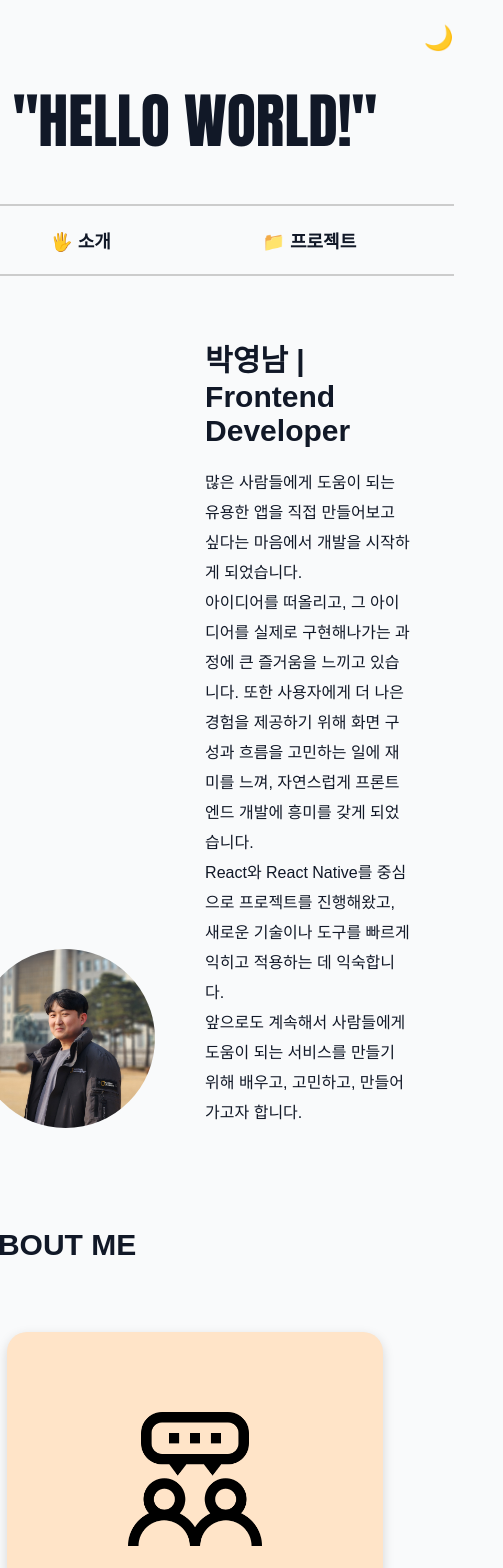
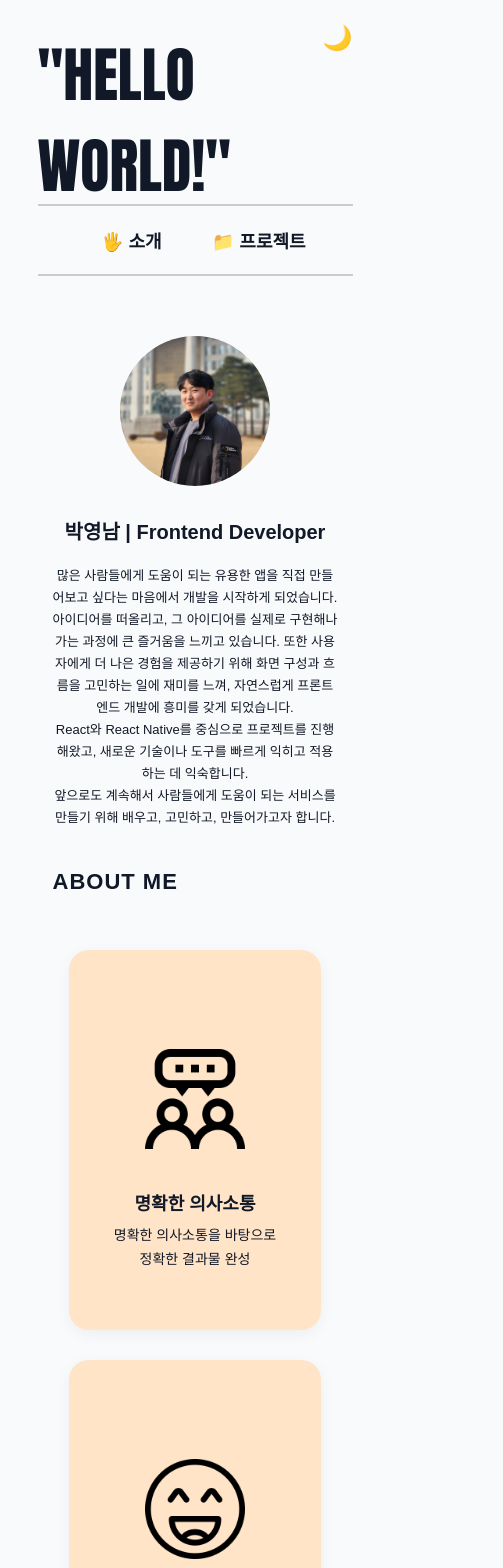
Before and after one commit to FreshSangchoo/blog, a React (Vite) app in the folder frontend/: page /introduce in a window 390 px wide. Shown: the top 1568 px of the page, 503 px wide, since content can reach past the window. Built offline with nearby package versions, Linux system fonts and the light colour scheme; a small style sheet from the web is missing.

Commit message:
[style] Improve responsive design

```diff
--- a/frontend/index.html
+++ b/frontend/index.html
@@ -1,9 +1,37 @@
 <!DOCTYPE html>
-<html lang="en">
+<html lang="ko">
   <head>
     <meta charset="UTF-8" />
     <meta name="viewport" content="width=device-width, initial-scale=1.0" />
-    <title>FreshSangchoo's Blog</title>
+    <title>박영남 | Frontend Developer Portfolio</title>
+
+    <script>
+      (function () {
+        const stored = localStorage.getItem("theme");
+        const prefersDark = window.matchMedia(
+          "(prefers-color-scheme: dark)"
+        ).matches;
+        const theme = stored || (prefersDark ? "dark" : "light");
+        document.documentElement.setAttribute("data-theme", theme);
+
+        if (theme === "dark") {
+          document.documentElement.style.backgroundColor = "rgb(15, 23, 42)";
+          document.documentElement.style.color = "rgb(241, 245, 249)";
+        } else {
+          document.documentElement.style.backgroundColor = "rgb(249, 250, 251)";
+          document.documentElement.style.color = "rgb(17, 24, 39)";
+        }
+      })();
+    </script>
+
+    <style>
+      html,
+      body {
+        margin: 0;
+        padding: 0;
+        transition: background-color 0.2s ease, color 0.2s ease;
+      }
+    </style>
   </head>
   <body>
     <div id="root"></div>
--- a/frontend/src/App.css
+++ b/frontend/src/App.css
@@ -24,6 +24,11 @@ html {
   --success: rgb(22, 163, 74);
   --radius: 10px;
   --shadow: 0 4px 16px rgba(0, 0, 0, 0.05);
+  --card-bg: rgb(255, 255, 255);
+  --keyword-card-bg: rgb(255, 228, 200);
+  --stack-card-bg: rgb(255, 255, 255);
+  --project-card-bg: rgb(255, 255, 255);
+  --star-color: gold;
 }
 
 /* Dark mode */
@@ -38,6 +43,11 @@ html {
   --error: rgb(248, 113, 113);
   --success: rgb(74, 222, 128);
   --shadow: 0 4px 16px rgba(0, 0, 0, 0.25);
+  --card-bg: rgb(30, 41, 59);
+  --keyword-card-bg: rgb(71, 85, 105);
+  --stack-card-bg: rgb(30, 41, 59);
+  --project-card-bg: rgb(30, 41, 59);
+  --star-color: rgb(251, 191, 36);
 }
 
 @media (prefers-color-scheme: dark) {
@@ -52,6 +62,11 @@ html {
     --error: rgb(248, 113, 113);
     --success: rgb(74, 222, 128);
     --shadow: 0 4px 16px rgba(0, 0, 0, 0.25);
+    --card-bg: rgb(30, 41, 59);
+    --keyword-card-bg: rgb(71, 85, 105);
+    --stack-card-bg: rgb(30, 41, 59);
+    --project-card-bg: rgb(30, 41, 59);
+    --star-color: rgb(251, 191, 36);
   }
 }
 
@@ -85,3 +100,13 @@ button:disabled {
   opacity: 0.6;
   cursor: not-allowed;
 }
+
+:root[data-theme="dark"] .keyword-image {
+  filter: brightness(1.2) contrast(0.95) saturate(1.05);
+}
+
+@media (prefers-color-scheme: dark) {
+  :root:not([data-theme="light"]) .keyword-image {
+    filter: brightness(1.2) contrast(0.95) saturate(1.05);
+  }
+}
--- a/frontend/src/css/Introduction.css
+++ b/frontend/src/css/Introduction.css
@@ -2,11 +2,49 @@
   display: flex;
   flex-direction: column;
   width: 100%;
+  max-width: 1400px;
   padding: 10px 40px 20px 40px;
+  margin: 0 auto;
 }
 
 .title-container-text {
-  font-size: 30px;
-  font-weight: 600;
-  margin-bottom: 30px;
+  font-size: 32px;
+  font-weight: 700;
+  margin-bottom: 40px;
+  letter-spacing: 2px;
+  color: var(--text);
 }
+
+@media (max-width: 1024px) {
+  .introduction-container {
+    padding: 10px 30px 20px 30px;
+  }
+
+  .title-container-text {
+    font-size: 28px;
+    margin-bottom: 30px;
+  }
+}
+
+@media (max-width: 768px) {
+  .introduction-container {
+    padding: 10px 20px 20px 20px;
+  }
+
+  .title-container-text {
+    font-size: 24px;
+    margin-bottom: 25px;
+    letter-spacing: 1px;
+  }
+}
+
+@media (max-width: 480px) {
+  .introduction-container {
+    padding: 10px 15px 15px 15px;
+  }
+
+  .title-container-text {
+    font-size: 22px;
+    margin-bottom: 20px;
+  }
+}
--- a/frontend/src/css/introduce/AboutMe.css
+++ b/frontend/src/css/introduce/AboutMe.css
@@ -7,7 +7,7 @@
 .introduce-me-container {
   display: flex;
   flex-direction: row;
-  align-items: end;
+  align-items: center;
   width: 100%;
   margin-top: 20px;
   margin-bottom: 100px;
@@ -48,23 +48,32 @@
 }
 
 .keyword-card {
-  width: 25%;
-  aspect-ratio: 3 / 4;
-  max-height: 480px;
-  margin: 0px 40px;
+  width: 280px;
+  height: 380px;
+  margin: 0px 20px;
   display: flex;
   align-items: center;
   flex-direction: column;
+  justify-content: center;
   border-radius: 20px;
-  background-color: rgb(255, 228, 200);
-  box-shadow: 0 4px 12px rgba(0, 0, 0, 0.15);
-  padding: 20px;
+  background-color: var(--keyword-card-bg);
+  color: var(--text);
+  box-shadow: var(--shadow);
+  padding: 30px 20px;
+  transition: background-color 0.2s ease, transform 0.2s ease;
+}
+
+.keyword-card:hover {
+  transform: translateY(-5px);
 }
 
 .keyword-image {
-  width: 40%;
-  margin-top: 60px;
-  margin-bottom: 60px;
+  width: 100px;
+  height: 100px;
+  margin-top: 20px;
+  margin-bottom: 30px;
+  filter: brightness(0.95);
+  transition: filter 0.2s ease;
 }
 
 .keyword-title {
@@ -86,7 +95,84 @@
   }
 
   .keyword-card {
-    width: 90%;
+    width: 70%;
+    max-width: 400px;
     margin: 20px 0;
   }
+
+  .introduce-me-container {
+    align-items: center;
+    margin-bottom: 60px;
+  }
+
+  .profile-image {
+    margin-right: 30px;
+    max-width: 200px;
+    max-height: 200px;
+  }
 }
+
+@media (max-width: 768px) {
+  .introduce-me-container {
+    flex-direction: column;
+    align-items: center;
+    text-align: center;
+    margin-bottom: 40px;
+  }
+
+  .profile-image {
+    margin-right: 0;
+    margin-bottom: 30px;
+    width: 150px;
+    height: 150px;
+    min-width: 150px;
+    min-height: 150px;
+  }
+
+  .profile-introduction {
+    width: 100%;
+  }
+
+  .name-text {
+    font-size: 24px;
+  }
+
+  .about-me-description {
+    font-size: 14px;
+    line-height: 24px;
+  }
+
+  .keyword-card {
+    width: 90%;
+    max-width: 350px;
+    margin: 15px 0;
+  }
+
+  .keyword-image {
+    margin-top: 40px;
+    margin-bottom: 40px;
+  }
+
+  .keyword-title {
+    font-size: 18px;
+  }
+
+  .keyword-description {
+    font-size: 14px;
+  }
+}
+
+@media (max-width: 480px) {
+  .name-text {
+    font-size: 20px;
+  }
+
+  .about-me-description {
+    font-size: 13px;
+    line-height: 22px;
+  }
+
+  .keyword-card {
+    width: 95%;
+  }
+}
--- a/frontend/src/css/introduce/Experience.css
+++ b/frontend/src/css/introduce/Experience.css
@@ -15,8 +15,9 @@
   width: 90%;
   display: flex;
   flex-direction: row;
-  border-bottom: 1px solid #ccc;
+  border-bottom: 1px solid var(--border);
   flex-wrap: wrap;
+  transition: border-color 0.2s ease;
 }
 .experience-contents {
   width: 260px;
@@ -36,26 +37,78 @@
 .experience-period {
   font-size: 16px;
   white-space: nowrap;
+  color: var(--text-secondary);
 }
 .experience-description {
   width: 100%;
   max-width: 800px;
   padding: 20px 20px 20px 0px;
   word-break: keep-all;
+  line-height: 1.8;
+  color: var(--text);
+}
+
+@media (max-width: 1024px) {
+  .experience-card {
+    width: 95%;
+  }
+
+  .experience-description {
+    font-size: 15px;
+  }
 }
 
 @media (max-width: 768px) {
+  .experience-container {
+    margin-bottom: 60px;
+  }
+
   .experience-card {
     flex-direction: column;
-  }
-
-  .experience-description {
-    max-width: 100%;
+    width: 95%;
   }
 
   .experience-contents {
     width: 100%;
     align-items: center;
     text-align: center;
+    padding: 20px;
+    margin-right: 0;
+  }
+
+  .experience-title {
+    font-size: 20px;
+    margin-bottom: 12px;
+  }
+
+  .experience-period {
+    font-size: 14px;
+  }
+
+  .experience-description {
+    max-width: 100%;
+    padding: 15px 20px 20px 20px;
+    font-size: 14px;
+    line-height: 1.7;
   }
 }
+
+@media (max-width: 480px) {
+  .experience-card {
+    width: 100%;
+  }
+
+  .experience-title {
+    font-size: 18px;
+  }
+
+  .experience-period {
+    font-size: 13px;
+  }
+
+  .experience-description {
+    font-size: 13px;
+    padding: 10px 15px 15px 15px;
+    line-height: 1.6;
+  }
+}
--- a/frontend/src/css/introduce/Stack.css
+++ b/frontend/src/css/introduce/Stack.css
@@ -18,9 +18,15 @@
   box-sizing: border-box;
   padding: 20px 30px 20px 30px;
   border-radius: 20px;
-  background-color: white;
-  box-shadow: 0 4px 12px rgba(0, 0, 0, 0.15);
+  background-color: var(--stack-card-bg);
+  color: var(--text);
+  box-shadow: var(--shadow);
   word-break: break-all;
+  transition: background-color 0.2s ease, transform 0.2s ease;
+}
+
+.stack-card:hover {
+  transform: translateY(-5px);
 }
 
 .skill-type-container {
@@ -44,9 +50,68 @@
 
 .skill-proficiency {
   font-size: 24px;
-  color: gold;
+  color: var(--star-color);
 }
 
 .skill-description {
   font-size: 16px;
+  color: var(--text-secondary);
 }
+
+@media (max-width: 1024px) {
+  .stack-card {
+    width: 350px;
+  }
+}
+
+@media (max-width: 768px) {
+  .stack-card-container {
+    gap: 20px;
+    padding: 10px 20px;
+  }
+
+  .stack-card {
+    width: 100%;
+    max-width: 400px;
+    height: auto;
+    min-height: 140px;
+    padding: 15px 20px;
+  }
+
+  .skill-type {
+    font-size: 20px;
+    margin-right: 12px;
+  }
+
+  .skill-proficiency {
+    font-size: 20px;
+  }
+
+  .skill-description {
+    font-size: 14px;
+  }
+}
+
+@media (max-width: 480px) {
+  .stack-card {
+    padding: 12px 15px;
+  }
+
+  .skill-type-image {
+    width: 40px;
+    margin-right: 8px;
+  }
+
+  .skill-type {
+    font-size: 18px;
+    margin-right: 10px;
+  }
+
+  .skill-proficiency {
+    font-size: 18px;
+  }
+
+  .skill-description {
+    font-size: 13px;
+  }
+}
--- a/frontend/src/css/project/Project.css
+++ b/frontend/src/css/project/Project.css
@@ -21,19 +21,21 @@
 }
 
 .project-card {
-  background-color: #ffffff;
+  background-color: var(--project-card-bg);
+  color: var(--text);
   border-radius: 16px;
-  box-shadow: 0 8px 20px rgba(0, 0, 0, 0.08);
+  box-shadow: var(--shadow);
   cursor: pointer;
-  transition: transform 0.2s ease, box-shadow 0.2s ease;
+  transition: transform 0.2s ease, box-shadow 0.2s ease,
+    background-color 0.2s ease;
   overflow: hidden;
   width: 100%;
   max-width: 450px;
 }
 
 .project-card:hover {
-  transform: translateY(-5px);
-  box-shadow: 0 12px 30px rgba(0, 0, 0, 0.12);
+  transform: translateY(-8px);
+  box-shadow: 0 12px 30px rgba(0, 0, 0, 0.15);
 }
 
 .project-card-image {
@@ -50,11 +52,32 @@
 
 .project-card-summary {
   font-size: 16px;
-  color: #555;
+  color: var(--text-secondary);
   margin: 0 20px 20px;
 }
 
+@media (max-width: 1024px) {
+  .project-card-grid {
+    grid-template-columns: repeat(auto-fit, minmax(350px, 1fr));
+    gap: 30px;
+  }
+
+  .project-title {
+    font-size: 32px;
+    margin-bottom: 60px;
+  }
+}
+
 @media (max-width: 768px) {
+  .project-container {
+    padding: 0px 15px 40px 15px;
+  }
+
+  .project-title {
+    font-size: 28px;
+    margin-bottom: 40px;
+  }
+
   .project-card-grid {
     grid-template-columns: 1fr;
     gap: 24px;
@@ -63,4 +86,37 @@
   .project-card {
     max-width: 100%;
   }
+
+  .project-card-image {
+    height: 200px;
+  }
+
+  .project-card-title {
+    font-size: 18px;
+  }
+
+  .project-card-summary {
+    font-size: 15px;
+  }
 }
+
+@media (max-width: 480px) {
+  .project-title {
+    font-size: 24px;
+    margin-bottom: 30px;
+  }
+
+  .project-card-image {
+    height: 180px;
+  }
+
+  .project-card-title {
+    font-size: 17px;
+    margin: 12px 15px 6px;
+  }
+
+  .project-card-summary {
+    font-size: 14px;
+    margin: 0 15px 15px;
+  }
+}
```
